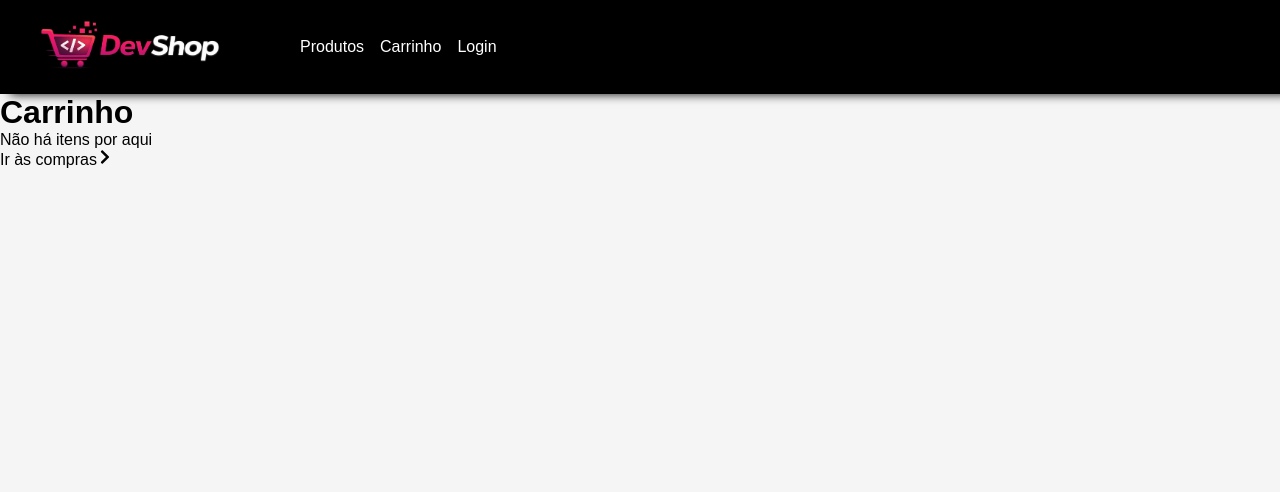
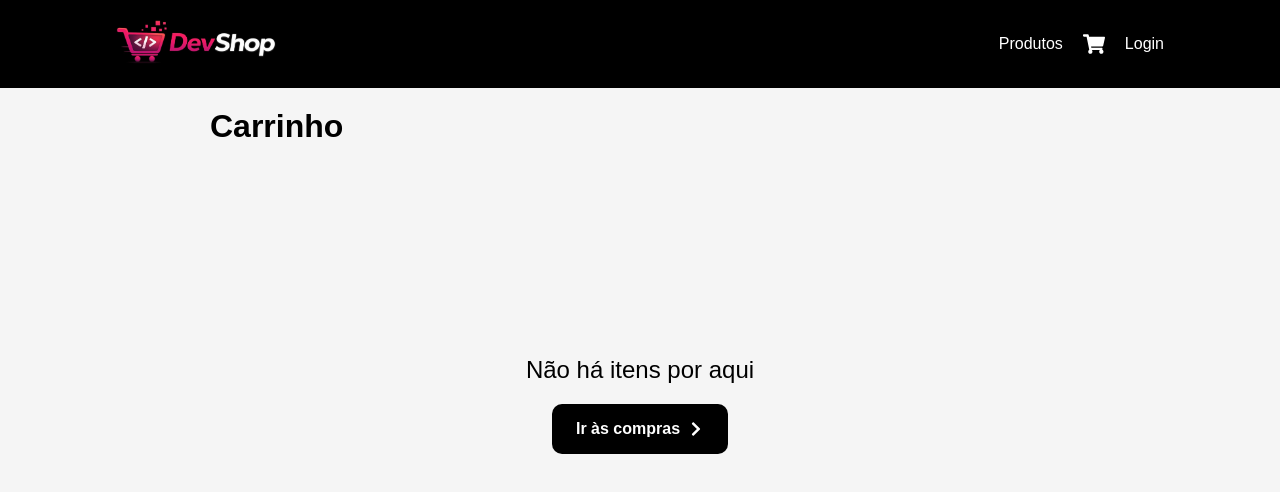
Before and after one commit to isabela2608/Desafio-Frontend, a React (Vite) app: page /cart in a window 1280 px wide. Shown: the top 492 px of the page. Built offline with nearby package versions, Linux system fonts and the light colour scheme.

Commit message:
feat: ajuste no container

```diff
--- a/src/components/layout/Container.module.css
+++ b/src/components/layout/Container.module.css
@@ -1,10 +1,8 @@
 .container {
-    max-width: 1200px;
-    width: 100%;
-    display: flex;
-    justify-content: flex-start;
-    gap: 80px;
-    margin: 0 auto;
+  display: flex;
+  justify-content: space-between; /*Separa os itens em esquerda e direita*/
+  align-items: center;
+  width: 100%;
 }
 
 .min-height {
--- a/src/components/layout/Navbar.jsx
+++ b/src/components/layout/Navbar.jsx
@@ -1,10 +1,22 @@
 import { Link } from "react-router-dom";
+import { useContext } from "react";
+import { CartContext } from "../../context/CartContext";
+import { FaShoppingCart } from "react-icons/fa"
+
 import Container from "./Container";
 import styles from "./Navbar.module.css";
 
 import logo from "../../assets/logo.jpeg";
 
 function Navbar() {
+
+  const { cart } = useContext(CartContext)
+
+  // Soma dos itens
+  const totalItems = cart.reduce((sum, item) => {
+    return sum + item.quantity
+  }, 0)
+
   return (
     <nav className={styles.navbar}>
       <Container>
@@ -19,8 +31,20 @@ function Navbar() {
           </li>
 
           <li className={styles.item}>
-            <Link to="/cart">Carrinho</Link>
-          </li>
+  <Link to="/cart" className={styles.cartLink}>
+
+    <div className={styles.cartContainer}>
+      <FaShoppingCart className={styles.cartIcon} />
+
+      {totalItems > 0 && (
+        <span key={totalItems} className={styles.badge}>
+          {totalItems}
+        </span>
+      )}
+    </div>
+
+  </Link>
+</li>
 
           <li className={styles.item}>
             <Link to="/login">Login</Link>
--- a/src/components/layout/Navbar.module.css
+++ b/src/components/layout/Navbar.module.css
@@ -1,38 +1,94 @@
 .navbar {
-    display: flex;
-    justify-content: space-between;
-    background-color:black;
+  background-color: black;
   padding: 1em;
   position: sticky;
   top: 0;
-    left: 0;
-    box-shadow: 10px 0px 10px;
-    z-index: 1;
+  z-index: 10;
 }
 
-.list{
+
+.list {
   display: flex;
   list-style: none;
   align-items: center;
-}
-
-.item {
-    margin-right: 1em;
+  gap: 20px;
+  margin-left: auto;
+  margin-right: 100px;
 }
 
 .item a {
   color: #FFF;
   text-decoration: none;
+  transition: 0.2s;
 }
 
 .item a:hover {
   color: palevioletred;
-    text-decoration: none;
-    transform: translate(-4px);
-    transition: all 0.2s;
-    font-weight: bold;
+  transform: translateY(-2px);
 }
 
 .logo {
-  width: 180px;
+  width: 160px;
+  margin-left: 100px;
 }
+
+.cartContainer {
+  position: relative;
+  display: flex;
+  align-items: center;
+}
+
+.cartIcon {
+  font-size: 22px;
+}
+
+/*Quantidade de itens no carrinho*/
+.badge {
+  position: absolute;
+  top: -8px;
+  right: -10px;
+
+  background-color: #01a13c;
+  color: white;
+
+  font-size: 12px;
+  font-weight: bold;
+
+  width: 18px;
+  height: 18px;
+
+  display: flex;
+  align-items: center;
+  justify-content: center;
+
+  border-radius: 50%;
+
+  animation: pop 0.3s ease;
+}
+
+/*Efeito quando o item é adicionado*/
+@keyframes pop {
+  0% {
+    transform: scale(1);
+  }
+  50% {
+    transform: scale(1.5);
+  }
+  100% {
+    transform: scale(1);
+  }
+}
+
+/* Responsividade */
+@media (max-width: 768px) {
+  .logo{
+    width: 50%;
+    margin-left: 10px;
+  }
+
+  .list{
+    font-size: 80%;
+    padding: auto;
+    margin-right: 10%;
+  }
+}
--- a/src/context/CartContext.jsx
+++ b/src/context/CartContext.jsx
@@ -6,8 +6,48 @@ export const CartProvider = ({ children }) => {
 
   const [cart, setCart] = useState([])
 
+  //Remover item
+  const removeFromCart = (id) => {
+    const updatedCart = cart.filter(item => item.id !== id)
+    setCart(updatedCart)
+  }
+
+  //Aumentar quantidade
+  const increaseQuantity = (id) => {
+    const updatedCart = cart.map(item =>
+      item.id === id
+        ? { ...item, quantity: item.quantity + 1 }
+        : item
+    )
+    setCart(updatedCart)
+  }
+
+  //Diminuir quantidade
+  const decreaseQuantity = (id) => {
+    const updatedCart = cart.map(item =>
+      item.id === id && item.quantity > 1
+        ? { ...item, quantity: item.quantity - 1 }
+        : item
+    )
+    setCart(updatedCart)
+  }
+
+  //Limpar o carrinho
+  const clearCart = () => {
+    setCart([])
+  }
+
   return (
-    <CartContext.Provider value={{ cart, setCart }}>
+    <CartContext.Provider
+      value={{
+        cart,
+        setCart,
+        removeFromCart,
+        increaseQuantity,
+        decreaseQuantity,
+        clearCart
+      }}
+    >
       {children}
     </CartContext.Provider>
   )
--- a/src/pages/Cart.jsx
+++ b/src/pages/Cart.jsx
@@ -1,35 +1,83 @@
 import { useContext } from "react"
 import { CartContext } from "../context/CartContext"
 import { Link } from "react-router-dom"
-import { FaChevronRight } from "react-icons/fa";
+import { FaChevronRight } from "react-icons/fa"
+import styles from "./Cart.module.css"
 
 function Cart() {
 
-  const { cart } = useContext(CartContext)
+  const {
+    cart,
+    removeFromCart,
+    increaseQuantity,
+    decreaseQuantity,
+    clearCart
+  } = useContext(CartContext)
+
+  const totalCart = cart.reduce((sum, item) => {
+    return sum + item.price * item.quantity
+  }, 0)
 
   return (
-    <div>
-      <h1>Carrinho</h1>
+    <div className={styles.container}>
+      <h1 className={styles.title}>Carrinho</h1>
 
       {cart.length === 0 && (
-        <>
+        <div className={styles.empty}>
           <p>Não há itens por aqui</p>
 
-          <Link to="/products">
-<span>Ir às compras</span>
-            <FaChevronRight />          </Link>
+          <Link to="/products" className={styles.link}>
+            <span>Ir às compras</span>
+            <FaChevronRight />
+          </Link>
+        </div>
+      )}
+
+      {cart.map(item => {
+
+        const totalItem = item.price * item.quantity
+
+        return (
+          <div key={item.id} className={styles.card}>
+            <img src={item.image} alt={item.title} className={styles.image} />
+
+            <h3>{item.title}</h3>
+
+            <p>Preço unitário: R$ {item.price}</p>
+
+            <div className={styles.counter}>
+              <button onClick={() => decreaseQuantity(item.id)}>-</button>
+              <span>{item.quantity}</span>
+              <button onClick={() => increaseQuantity(item.id)}>+</button>
+            </div>
+
+            <p>Total: R$ {totalItem.toFixed(2)}</p>
+
+            <button
+              className={styles.removeBtn}
+              onClick={() => removeFromCart(item.id)}
+            >
+              Remover
+            </button>
+
+          </div>
+        )
+      })}
+
+      {cart.length > 0 && (
+        <>
+          <h2 className={styles.total}>
+            Total da compra: R$ {totalCart.toFixed(2)}
+          </h2>
+
+          <button
+            className={styles.clearBtn}
+            onClick={clearCart}
+          >
+            Limpar carrinho
+          </button>
         </>
       )}
-
-      {cart.map(item => (
-        <div key={item.id}>
-
-          <h3>{item.title}</h3>
-          <p>Preço: R$ {item.price}</p>
-          <p>Quantidade: {item.quantity}</p>
-
-        </div>
-      ))}
 
     </div>
   )
--- a/src/pages/Cart.module.css
+++ b/src/pages/Cart.module.css
@@ -0,0 +1,142 @@
+.container {
+  min-height: 80vh;
+  max-width: 900px;
+  margin: 0 auto;
+  padding: 20px;
+}
+
+.title {
+  font-size: 2rem;
+  margin-bottom: 20px;
+}
+
+.empty {
+  display: flex;
+  flex-direction: column;
+  justify-content: center;
+  align-items: center;
+  text-align: center;
+  height: 60vh;
+  animation: fadeIn 0.4s ease;
+}
+
+.empty p {
+  font-size: 1.5rem;
+  margin-bottom: 20px;
+}
+
+.link {
+  color: white;
+  background-color: black;
+  padding: 1rem 1.5rem;
+  border-radius: 10px;
+  transition: all 0.3s ease;
+  display: flex;
+  align-items: center;
+  gap: 8px;
+  text-decoration: none;
+  font-weight: 600;
+}
+
+.link:hover {
+  background-color: rgb(222, 83, 132);
+  transform: scale(1.1);
+}
+
+@keyframes fadeIn {
+  from {
+    opacity: 0;
+    transform: translateY(20px);
+  }
+  to {
+    opacity: 1;
+    transform: translateY(0);
+  }
+}
+
+.card {
+  display: grid;
+  grid-template-columns: 120px 1fr;
+  grid-template-areas:
+    "img title"
+    "img price"
+    "img counter"
+    "img total"
+    "img remove";
+  gap: 8px 20px;
+  align-items: center;
+  border: 1px solid #ddd;
+  padding: 15px;
+  margin-bottom: 15px;
+  border-radius: 8px;
+}
+
+.image {
+  grid-area: img;
+  width: 120px;
+  height: 120px;
+  object-fit: contain;
+}
+
+.card h3 {
+  grid-area: title;
+}
+
+.card p:nth-of-type(1) {
+  grid-area: price;
+}
+
+.counter {
+  grid-area: counter;
+  display: flex;
+  align-items: center;
+  gap: 10px;
+}
+
+.counter button {
+  padding: 5px 10px;
+  cursor: pointer;
+}
+
+.card p:nth-of-type(2) {
+  grid-area: total;
+  font-weight: bold;
+}
+
+.removeBtn {
+  grid-area: remove;
+  background-color: red;
+  color: white;
+  border: none;
+  padding: 8px 12px;
+  cursor: pointer;
+  border-radius: 5px;
+  width: fit-content;
+}
+
+.total {
+  margin-top: 20px;
+  font-size: 1.5rem;
+}
+
+.clearBtn {
+  margin-top: 10px;
+  background-color: black;
+  color: white;
+  padding: 10px;
+  border: none;
+  cursor: pointer;
+  border-radius: 5px;
+}
+
+@media (max-width: 768px) {
+  .container{
+    margin: 5px;
+  }
+
+  .title{
+    align-items: center;
+    text-align: center;
+    margin-bottom: 0;
+  }
+}
--- a/src/pages/ProductDetails.jsx
+++ b/src/pages/ProductDetails.jsx
@@ -9,6 +9,9 @@ function ProductDetails() {
   const { id } = useParams()
   const [product, setProduct] = useState(null)
   const [quantity, setQuantity] = useState(1)
+
+  const [showMessage, setShowMessage] = useState(false)
+  const [loadingAdd, setLoadingAdd] = useState(false)
 
   const { cart, setCart } = useContext(CartContext)
 
@@ -34,6 +37,10 @@ function ProductDetails() {
 
   const handleAddToCart = () => {
 
+    setLoadingAdd(true)
+
+    setTimeout(() => {
+
       const productExists = cart.find(item => item.id === product.id)
 
       if (productExists) {
@@ -54,10 +61,18 @@ function ProductDetails() {
         const newCart = [...cart, newProduct]
 
         setCart(newCart)
-
       }
 
       setQuantity(1)
+
+      setShowMessage(true)
+      setTimeout(() => {
+        setShowMessage(false)
+      }, 2000)
+
+      setLoadingAdd(false)
+
+    }, 1000)
   }
 
   if (!product) {
@@ -72,6 +87,14 @@ function ProductDetails() {
 
   return (
     <section className={styles.container}>
+
+      {loadingAdd && (
+        <div className={styles.overlay}>
+          <div className={styles.spinner}></div>
+          <p>Adicionando...</p>
+        </div>
+      )}
+
 
       <div className={styles.image_container}>
         <Link to="/products" className={styles.back_button}>
--- a/src/pages/ProductDetails.module.css
+++ b/src/pages/ProductDetails.module.css
@@ -1,4 +1,3 @@
-/* Loading */
 .loading_container {
   height: 100vh;
   display: flex;
@@ -10,7 +9,6 @@
   width: 80px;
 }
 
-/* Layout geral */
 .container {
   display: flex;
   align-items: center;
@@ -21,7 +19,6 @@
   min-height: 100vh;
 }
 
-/* Imagem */
 .image_container {
   position: relative;
   padding: 20px;
@@ -41,7 +38,6 @@
   object-fit: contain;
 }
 
-/* Botão voltar */
 .back_button {
   position: absolute;
   top: 10px;
@@ -64,7 +60,6 @@
   transform: scale(1.05);
 }
 
-/* Info */
 .info_container {
   max-width: 500px;
   padding: 20px;
@@ -101,7 +96,6 @@
   line-height: 1.5;
 }
 
-/* 🔥 LINHA CONTADOR + BOTÃO */
 .actions {
   display: flex;
   align-items: center;
@@ -109,7 +103,6 @@
   gap: 20px;
 }
 
-/* CONTADOR */
 .counter {
   display: flex;
   align-items: center;
@@ -143,7 +136,6 @@
   text-align: center;
 }
 
-/* BOTÃO */
 .btnCart {
   flex: 1;
 
@@ -169,7 +161,6 @@
   box-shadow: 0 5px 15px rgba(255, 46, 136, 0.4);
 }
 
-/* preço no botão */
 .bntprice {
   background: rgba(255,255,255,0.2);
   padding: 5px 10px;
@@ -192,3 +183,32 @@
     width: 100%;
   }
 }
+
+.overlay {
+  position: fixed;
+  top: 0;
+  left: 0;
+  width: 100%;
+  height: 100%;
+  background: rgba(255,255,255,0.7);
+  display: flex;
+  flex-direction: column;
+  align-items: center;
+  justify-content: center;
+  z-index: 999;
+}
+
+.spinner {
+  width: 40px;
+  height: 40px;
+  border: 4px solid #ccc;
+  border-top: 4px solid black;
+  border-radius: 50%;
+  animation: spin 1s linear infinite;
+}
+
+@keyframes spin {
+  to {
+    transform: rotate(360deg);
+  }
+}
```
Also changed, not shown: src/services/api.jsx (deleted). Lines whose indentation alone changed are shown as unchanged.
